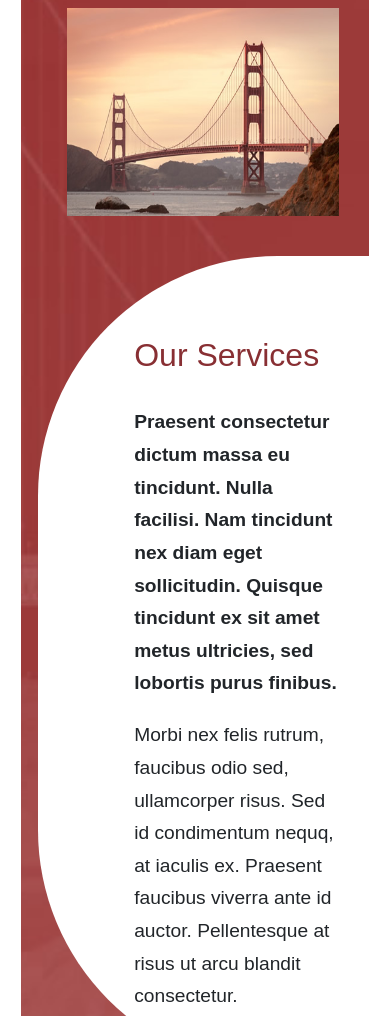
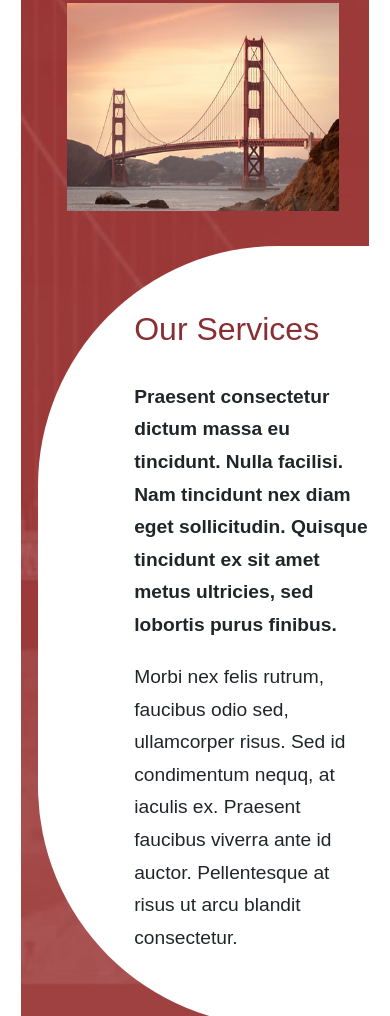
Before and after one commit to SukaloluGanesh/Project, a plain HTML site: page index.html in a window 390 px wide. Shown: the part 1237-2253 px from the top of the page. Drawn offline with nearby package versions, Linux system fonts and the light colour scheme.

Commit message:
completed

```diff
--- a/sass.scss
+++ b/sass.scss
@@ -849,8 +849,8 @@ body {
 
     .section-2_right {
       width: 100% !important;
-      padding: 5em 2em 4em 6em !important;
-      width: 95% !important;
+      padding: 4em 1em 4em 6em !important;
+      width: 100% !important;
       margin-left: 5%;
       // height: 90% !important;
       // font-size: 0.8em;
@@ -945,7 +945,7 @@ body {
 
     .footer section {
       height: 100%;
-      width: 96%;
+      width: 100%;
     }
 
     .footer section div {
```
Also changed, not shown: sass.css, 1 other file.
